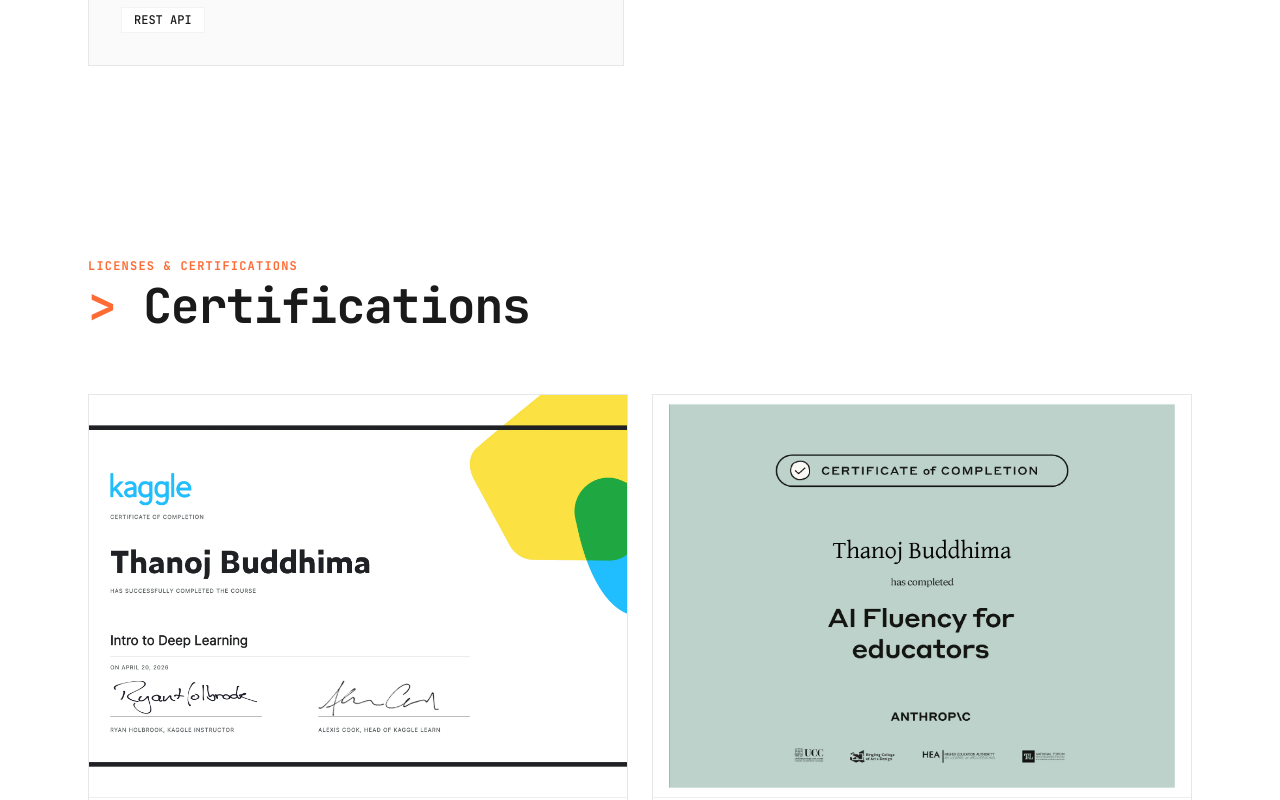
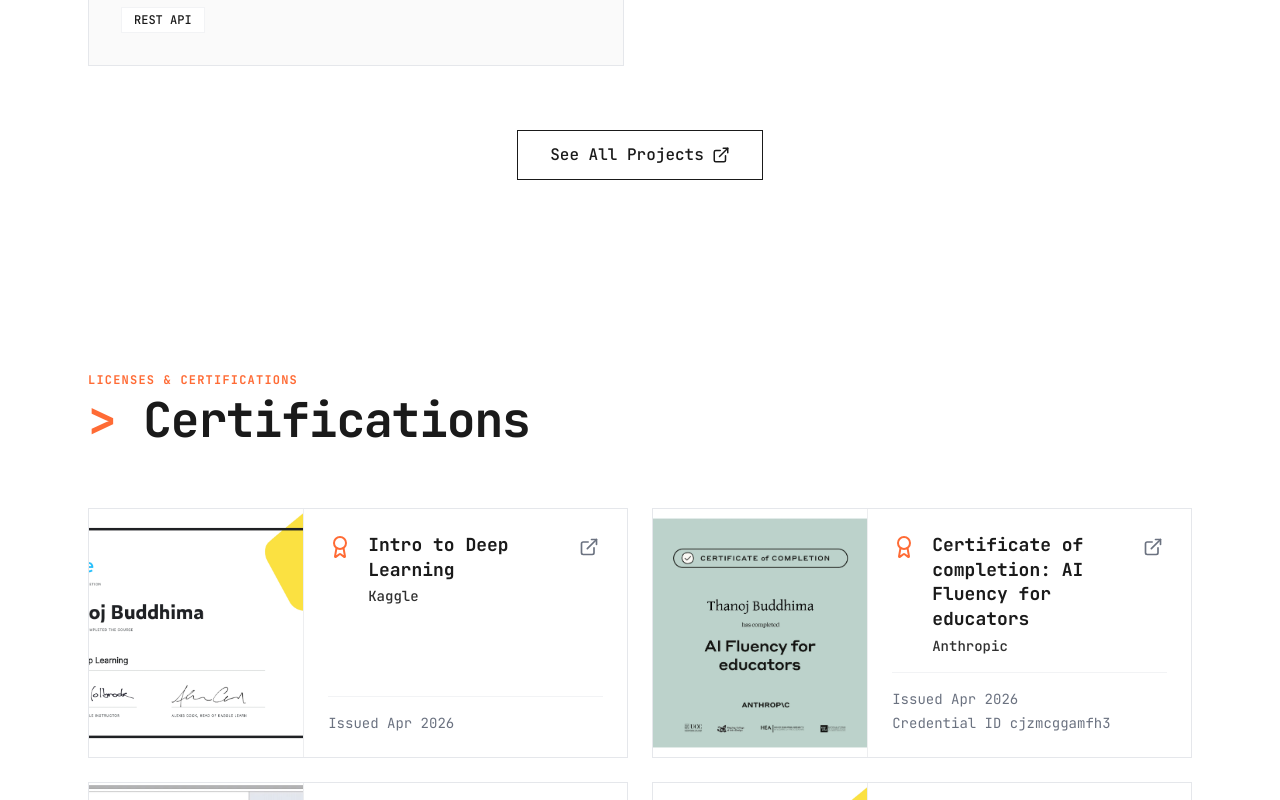
Before and after one commit to ThanojBuddhima/ThanojBuddhima.github.io, a React (Vite) app: page / in a window 1280 px wide. Shown: the part 5180-5980 px from the top of the page. Built offline with nearby package versions, Linux system fonts and the light colour scheme.

Commit message:
Add see all projects button and update cert layout

```diff
--- a/src/components/Certifications.tsx
+++ b/src/components/Certifications.tsx
@@ -76,14 +76,14 @@
               whileInView={{ opacity: 1, y: 0 }}
               viewport={{ once: true }}
               transition={{ duration: 0.5, delay: index * 0.1 }}
-              className="group bg-card border border-border rounded-none hover:border-[#FF6B35]/50 hover:shadow-lg hover:shadow-[#FF6B35]/5 transition-all duration-300 flex flex-col h-full overflow-hidden"
+              className="group bg-card border border-border rounded-none hover:border-[#FF6B35]/50 hover:shadow-lg hover:shadow-[#FF6B35]/5 transition-all duration-300 flex flex-col md:flex-row h-full overflow-hidden"
             >
               {cert.image && (
-                <div className="w-full aspect-[4/3] border-b border-border/50 overflow-hidden bg-muted">
+                <div className="w-full md:w-2/5 shrink-0 border-b md:border-b-0 md:border-r border-border/50 overflow-hidden bg-muted flex">
                   <img
                     src={cert.image}
                     alt={cert.name}
-                    className="w-full h-full object-cover transition-transform duration-500 group-hover:scale-105"
+                    className="w-full h-56 md:h-full object-cover transition-transform duration-500 group-hover:scale-105"
                   />
                 </div>
               )}
@@ -111,11 +111,11 @@
                 </div>
               </div>
 
-              <div className="mt-auto pt-4 border-t border-border/50 flex flex-wrap gap-x-6 gap-y-2 text-sm text-muted-foreground">
-                <p>Issued {cert.date}</p>
-                {cert.credentialId && (
-                  <p>Credential ID {cert.credentialId}</p>
-                )}
+                <div className="mt-auto pt-4 border-t border-border/50 flex flex-col gap-1 text-sm text-muted-foreground">
+                  <p>Issued {cert.date}</p>
+                  {cert.credentialId && (
+                    <p>Credential ID {cert.credentialId}</p>
+                  )}
                 </div>
               </div>
             </motion.div>
--- a/src/components/Projects.tsx
+++ b/src/components/Projects.tsx
@@ -148,6 +148,24 @@
             </motion.div>
           ))}
         </div>
+
+        <motion.div
+          className="mt-16 flex justify-center"
+          initial={{ opacity: 0, y: 20 }}
+          whileInView={{ opacity: 1, y: 0 }}
+          viewport={{ once: true }}
+          transition={{ duration: 0.4 }}
+        >
+          <a
+            href="https://github.com/ThanojBuddhima?tab=repositories"
+            target="_blank"
+            rel="noopener noreferrer"
+            className="px-8 py-3 bg-transparent border border-foreground text-foreground rounded-none font-medium hover:bg-foreground hover:text-background transition-colors flex items-center gap-2"
+          >
+            See All Projects
+            <ExternalLink size={18} />
+          </a>
+        </motion.div>
       </div>
     </section>
   );
```
